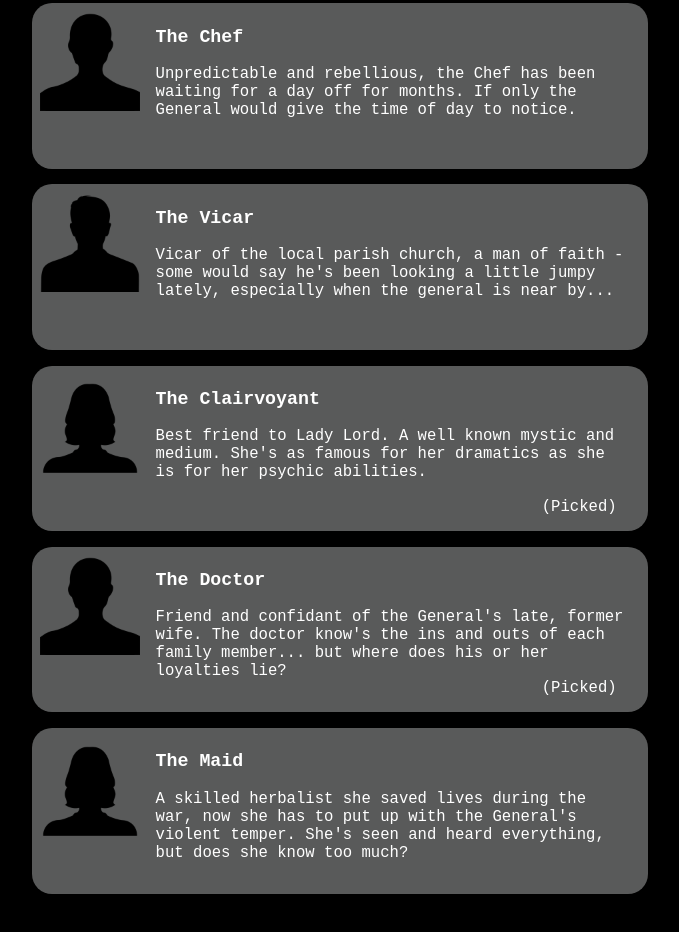
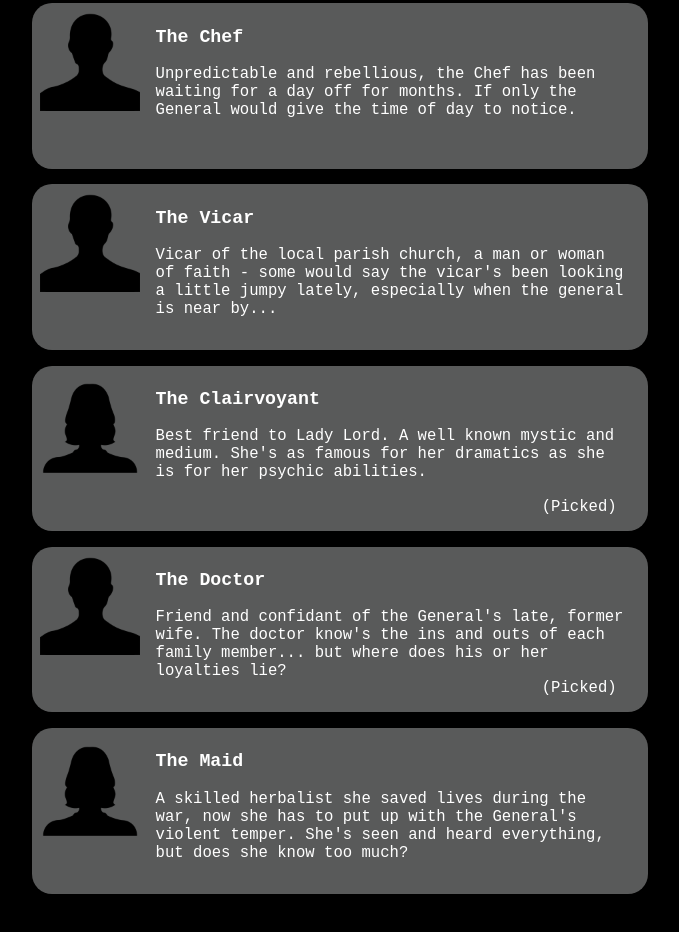
Before and after one commit to sabrinalord/murder-mystery, a plain HTML site: page index.html in a window 1280 px wide. Shown: the part 2761-3693 px from the top of the page, without its empty margins (300-979 px from the left). Drawn offline with Linux system fonts and the light colour scheme.

Commit message:
updated vicar

```diff
--- a/index.html
+++ b/index.html
@@ -202,10 +202,10 @@
 	</div>
 
 		<div class="character-card">
-		<div class = "character-photo-container male"></div>
+		<div class = "character-photo-container neutral"></div>
 		<div class = "character-info-box">
 			<h3 class="character-title">The Vicar</h3>
-			<span class="character-description">Vicar of the local parish church, a man of faith - some would say he's been looking a little jumpy lately, especially when the general is near by...</span>
+			<span class="character-description">Vicar of the local parish church, a man or woman of faith - some would say the vicar's been looking a little jumpy lately, especially when the general is near by...</span>
 		</div>
 	</div>
 
```
